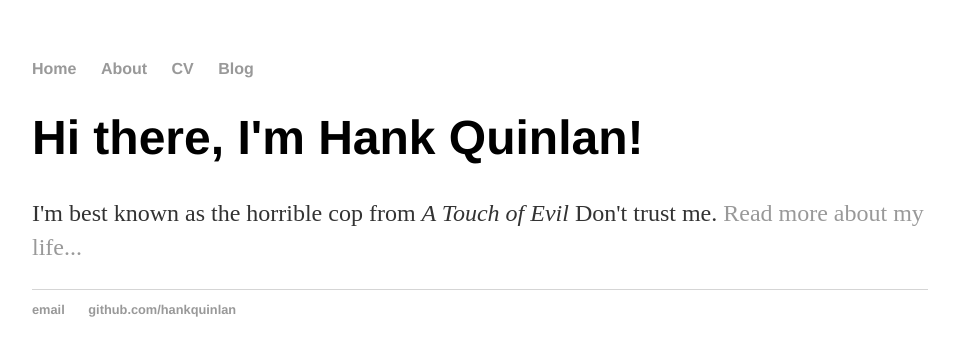
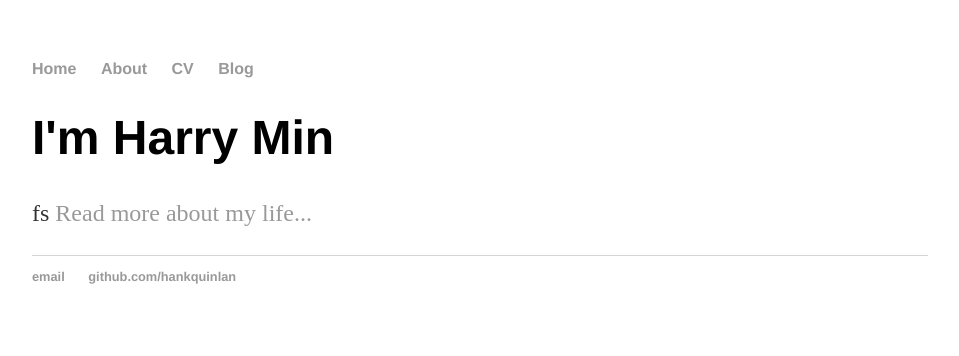
Before and after one commit to Avanta8/Avanta8.github.io, a Jekyll site: the page built from index.html, in a window 1280 px wide. Shown: the top 356 px of the page, without its empty margins (160-1119 px from the left). Built offline with Jekyll 4.4.1, drawn with Linux system fonts in a browser that asks for light colours; Markdown is read by kramdown in place of the engine named in the settings.

Commit message:
Update index.html

```diff
--- a/index.html
+++ b/index.html
@@ -1,8 +1,8 @@
 ---
 layout: default
-title: Hank Quinlan, Horrible Cop
+<!-- title: Hank Quinlan, Horrible Cop -->
 ---
 <div class="blurb">
-	<h1>Hi there, I'm Hank Quinlan!</h1>
-	<p>I'm best known as the horrible cop from <em>A Touch of Evil</em> Don't trust me. <a href="/about">Read more about my life...</a></p>
-</div><!-- /.blurb -->
+	<h1>I'm Harry Min</h1>
+	<p>fs <a href="/about">Read more about my life...</a></p>
+</div>
```
